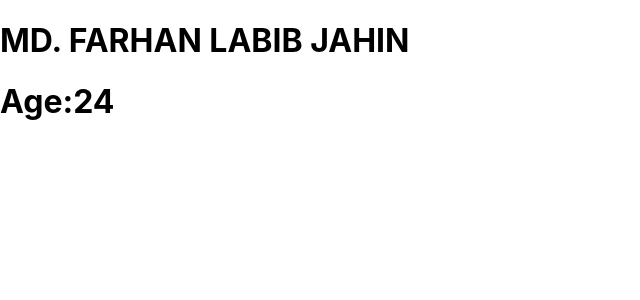
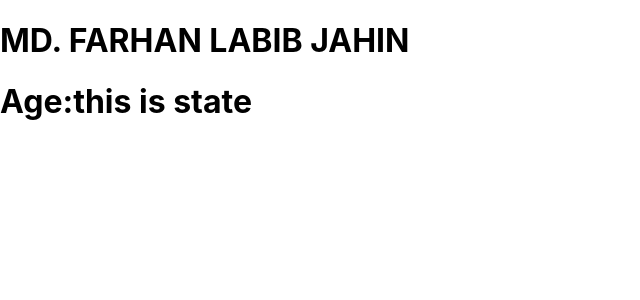
Before and after one commit to Farhan-labib/React-practice, a React (Create React App) app in the folder myreact-app/: page / in a window 1280 px wide. Shown: the top 300 px of the page, without its empty margins (0-640 px from the left). Built offline with nearby package versions, Linux system fonts and the light colour scheme.

Commit message:
state method

```diff
--- a/myreact-app/src/newcomp.js
+++ b/myreact-app/src/newcomp.js
@@ -4,11 +4,18 @@ import PropTypes from "prop-types";
 
 
 class Newcomp extends Component {
+  constructor(){
+super();
+this.state={
+
+  var1: "this is state"
+};
+  };
   render(){
     return(
       <>
       <h1>MD. FARHAN LABIB JAHIN</h1>
-      <h1>Age:{this.props.age}</h1>
+      <h1>Age:{this.state.var1}</h1>
      </>
     );
   };
```
